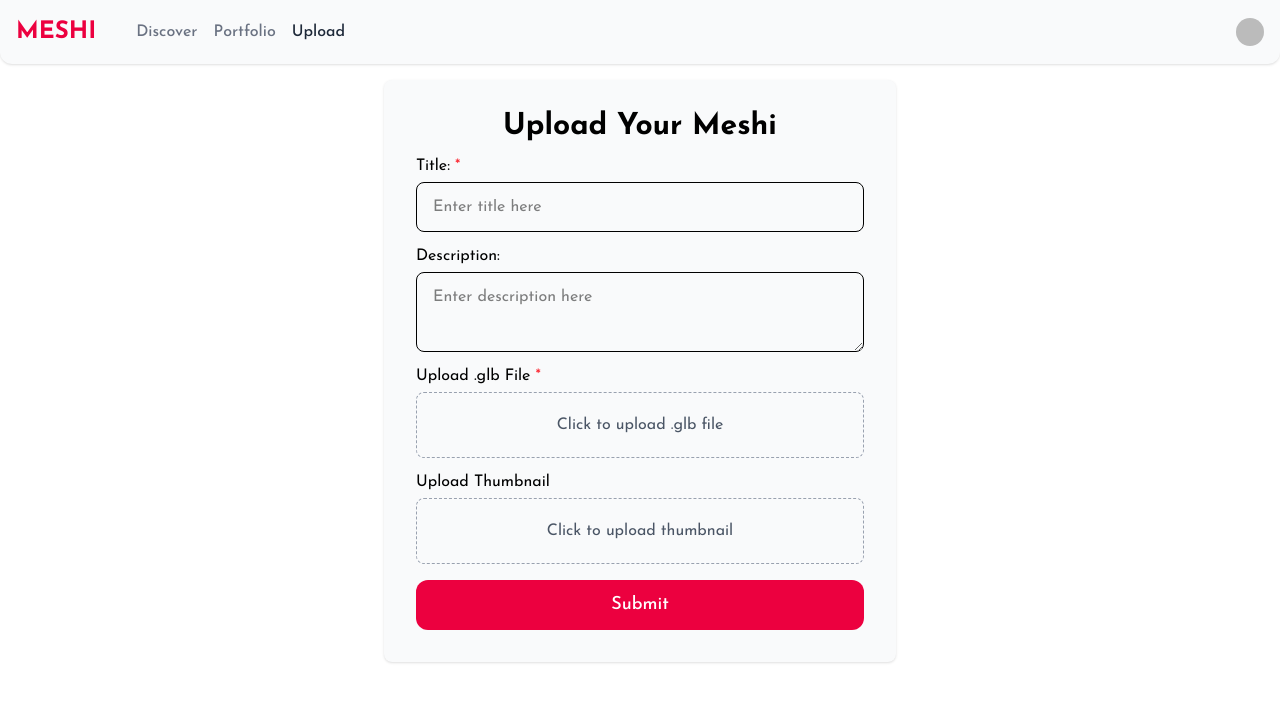
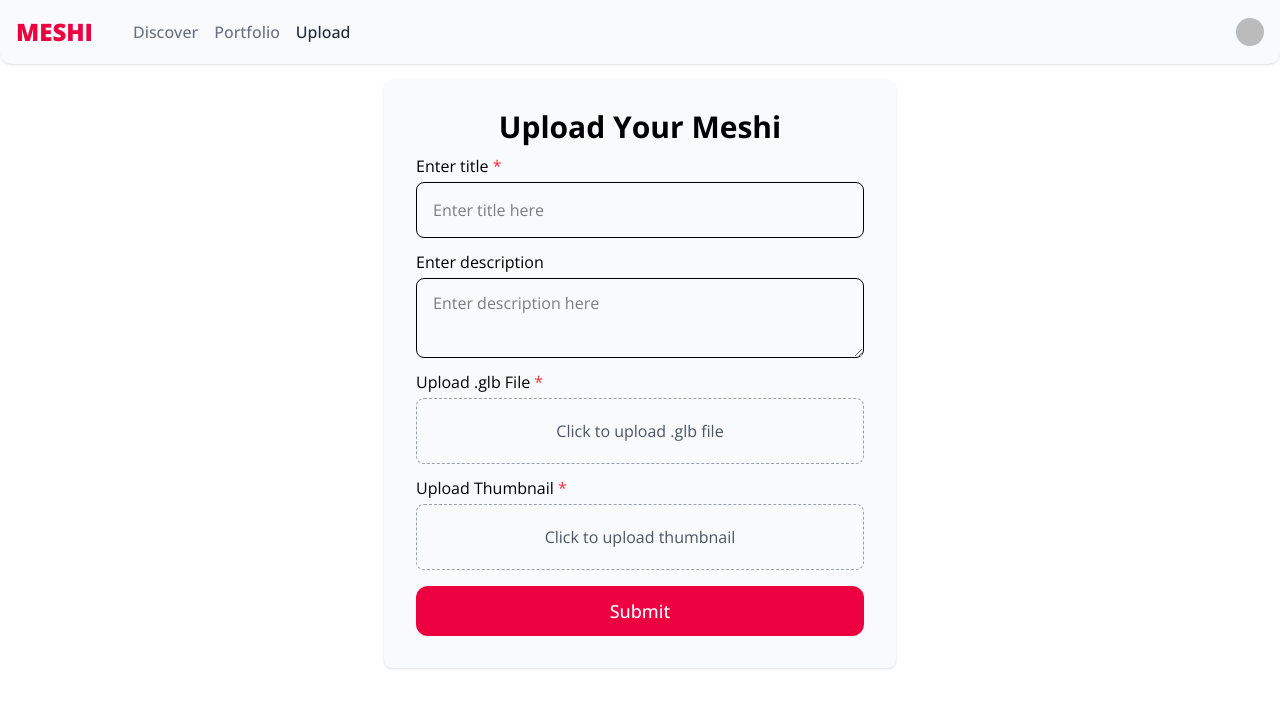
Before and after one commit to amodhakal/meshi, a Next.js app: page /upload in a window 1280 px wide. Shown: the top 708 px of the page. Built offline with nearby package versions, Linux system fonts and the light colour scheme; no server answers; sample sign-in values are in the browser's storage; some icons are missing.

Commit message:
Changed fonts and make thumbnail required for now

```diff
--- a/convex/upload.ts
+++ b/convex/upload.ts
@@ -10,7 +10,7 @@ export const generateUploadUrl = mutation({
 export const uploadFiles = mutation({
   args: {
     description: v.optional(v.string()),
-    thumbnailId: v.optional(v.string()),
+    thumbnailId: v.string(),
     glbId: v.string(),
     title: v.string(),
     creatorId: v.string(),
--- a/src/app/layout.tsx
+++ b/src/app/layout.tsx
@@ -4,11 +4,11 @@ import { ClerkLoaded, ClerkProvider } from "@clerk/nextjs";
 import { Analytics } from "@vercel/analytics/next";
 import { SpeedInsights } from "@vercel/speed-insights/next";
 import type { Metadata } from "next";
-import { Josefin_Sans } from "next/font/google";
+import { Open_Sans } from "next/font/google";
 import "./globals.css";
 import { Toaster } from "react-hot-toast";
 
-const font = Josefin_Sans({
+const font = Open_Sans({
   weight: "variable",
 });
 
--- a/src/app/upload/page.tsx
+++ b/src/app/upload/page.tsx
@@ -29,7 +29,9 @@ export default function UploadPage() {
         </h1>
         <form className="flex flex-col gap-4" onSubmit={handleSubmit}>
           <div className="flex flex-col gap-2">
-            <label htmlFor="title">Title: <span className="text-red-500">*</span> </label>
+            <label htmlFor="title">
+              Enter title <span className="text-red-500">*</span>{" "}
+            </label>
             <input
               value={title}
               onChange={(e) => setTitle(e.target.value)}
@@ -41,7 +43,7 @@ export default function UploadPage() {
           </div>
 
           <div className="flex flex-col gap-2">
-            <label htmlFor="description">Description: </label>
+            <label htmlFor="description">Enter description </label>
             <textarea
               value={description}
               onChange={(e) => setDescription(e.target.value)}
@@ -52,7 +54,9 @@ export default function UploadPage() {
           </div>
 
           <div className="flex flex-col gap-2">
-            <label htmlFor="designFile">Upload .glb File <span className="text-red-500">*</span></label>
+            <label htmlFor="designFile">
+              Upload .glb File <span className="text-red-500">*</span>
+            </label>
             <label
               htmlFor="designFile"
               className="border border-dashed border-gray-400 rounded-lg px-4 py-6 text-center cursor-pointer hover:bg-gray-100"
@@ -72,7 +76,9 @@ export default function UploadPage() {
 
           <div className="flex flex-col gap-4">
             <div className="flex flex-col gap-2">
-              <label htmlFor="thumbnail">Upload Thumbnail</label>
+              <label htmlFor="thumbnail">
+                Upload Thumbnail <span className="text-red-500">*</span>
+              </label>
               <label
                 htmlFor="thumbnail"
                 className="border border-dashed border-gray-400 rounded-lg px-4 py-6 text-center cursor-pointer hover:bg-gray-100"
@@ -119,6 +125,12 @@ export default function UploadPage() {
       });
     }
 
+    if (!thumbnailFile) {
+      return toast("Missing thumbnail", {
+        style: { backgroundColor: "red", color: "white" },
+      });
+    }
+
     const glbUrl = await generateUploadUrl();
     const thumbnailUrl = await generateUploadUrl();
 
@@ -144,11 +156,7 @@ export default function UploadPage() {
     setThumbnailFile(null);
     toast("Meshi submitted");
 
-    async function handleUpload(url: string, file: File | null) {
-      if (!file) {
-        return undefined;
-      }
-
+    async function handleUpload(url: string, file: File) {
       const result = await fetch(url, {
         method: "POST",
         headers: { "Content-Type": file.type },
```
